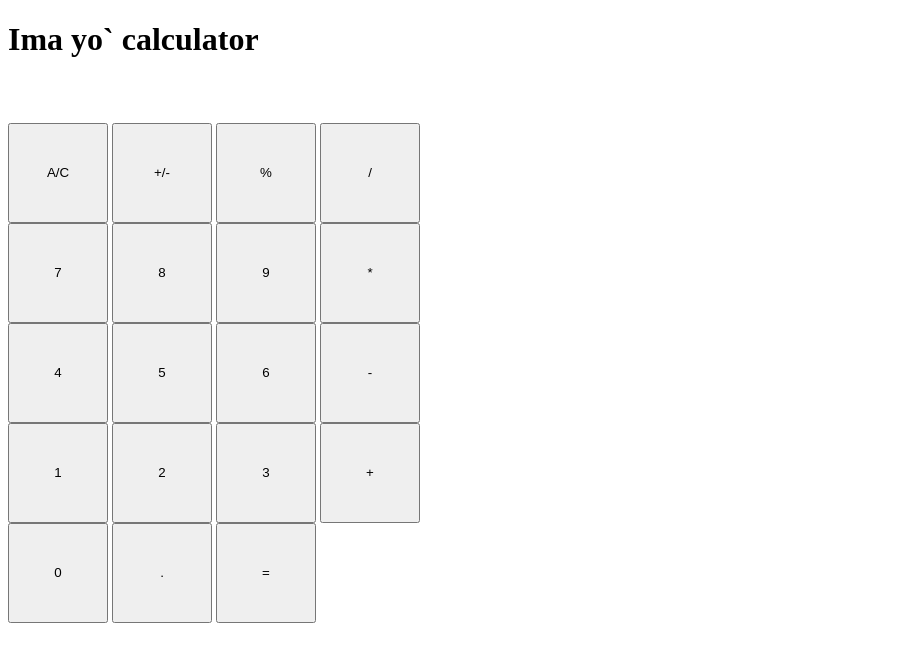
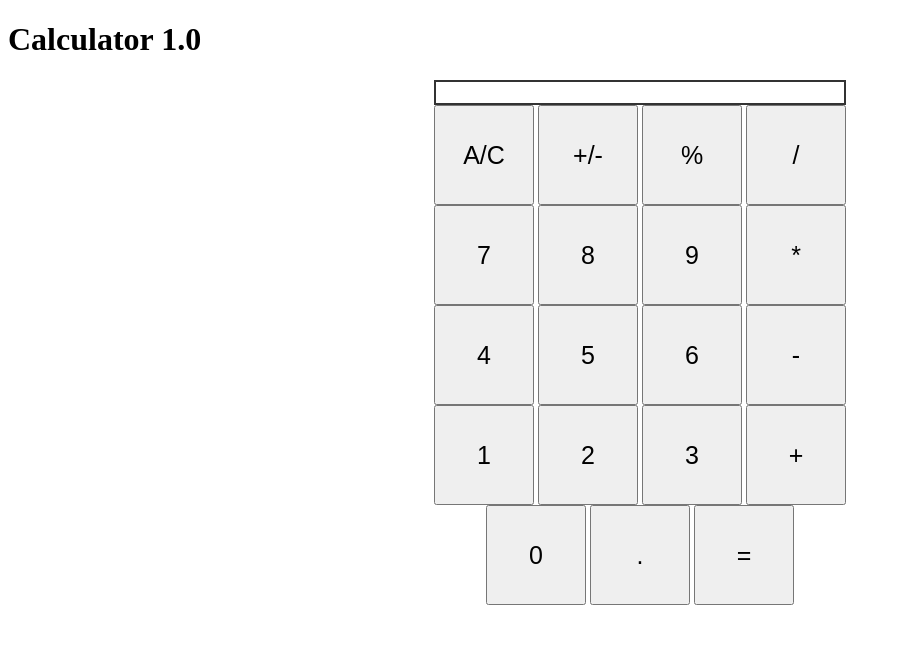
Before and after one commit to believerilya/Calculator-react, a React (Create React App) app: page / in a window 1280 px wide. Shown: the top 662 px of the page, without its empty margins (0-901 px from the left). Built offline with nearby package versions, Linux system fonts and the light colour scheme.

Commit message:
Changed buttons positions

```diff
--- a/src/App.js
+++ b/src/App.js
@@ -6,7 +6,7 @@
   render() {
     return (
       <div className="App">
-        <h1>Ima yo` calculator</h1>
+        <h1>Calculator 1.0</h1>
         <Desk />
       </div>
     );
--- a/src/components/Button.js
+++ b/src/components/Button.js
@@ -4,7 +4,7 @@
 
     render() {
         return (
-            <button className = 'Button' onClick = {() => this.props.handleClick(this.props.value)}>{this.props.value}</button>
+                <button className = 'Button' onClick = {() => this.props.handleClick(this.props.value)}>{this.props.value}</button>
         )
     }
 }
--- a/src/components/Desk.js
+++ b/src/components/Desk.js
@@ -26,6 +26,7 @@
             this.setState({num1 : newNum , fn: newFn, result : false});
         }
 
+        // eslint-disable-next-line default-case
         switch(el) {
             case '+' : {
                 this.setState({num1: '', fn: this.plus.bind(null, JSON.parse(newNum)), result: false});
@@ -79,20 +80,22 @@
 
         return (
             <div className = 'Desk'>
-                <h1 className = 'output'>{this.state.result ? this.state.result : this.state.num1}</h1>
+                <div className = 'output'>
+                    <h1>{this.state.result ? this.state.result : this.state.num1}</h1>
+                </div>
                 <div className = 'raw'>
                     {this.renderBut('A/C')} {this.renderBut('+/-')} {this.renderBut('%')} {this.renderBut('/')}
                 </div>
-                <div>
+                <div className = 'raw'>
                     {this.renderBut('7')} {this.renderBut('8')} {this.renderBut('9')} {this.renderBut('*')}
                 </div>
-                <div>
+                <div className = 'raw'>
                     {this.renderBut('4')} {this.renderBut('5')} {this.renderBut('6')} {this.renderBut('-')}
                 </div>
-                <div>
+                <div className = 'raw'>
                     {this.renderBut('1')} {this.renderBut('2')} {this.renderBut('3')} {this.renderBut('+')}
                 </div>
-                <div>
+                <div className = 'raw'>
                     {this.renderBut('0')} {this.renderBut('.')} {this.renderBut('=')}
                 </div>
             </div>
--- a/src/index.css
+++ b/src/index.css
@@ -1,9 +1,18 @@
 .Desk {
   display: flex;
   flex-direction: column;
+  justify-content: center;
+  align-items: center;
 }
 
 button {
   width: 100px;
   height: 100px;
+  font-size: 25px;
 }
+
+.output {
+  width: 408px;
+  margin: 0;
+  border: 2px #333 double;
+}
```
